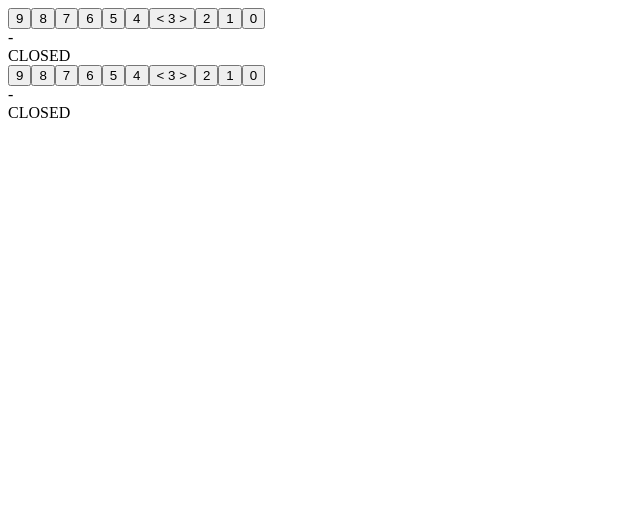
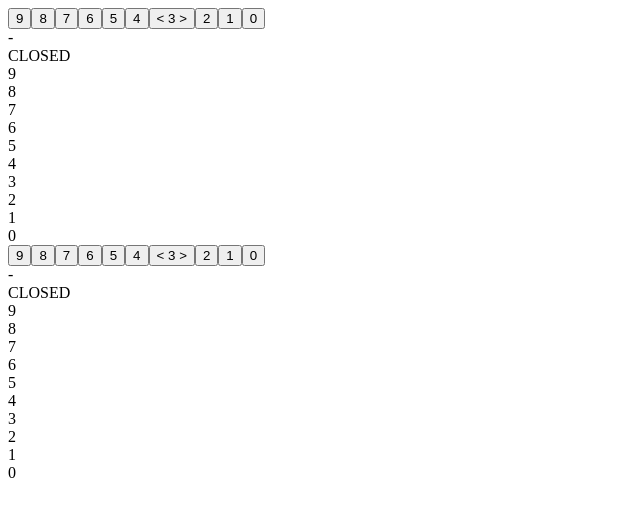
Before and after one commit to lde-moul/elevator, a React app: page / in a window 1280 px wide. Shown: the top 516 px of the page, without its empty margins (0-640 px from the left). Built offline with nearby package versions, Linux system fonts and the light colour scheme; no server answers.

Commit message:
Add floor names on building panel

```diff
--- a/src/client/components/BuildingPanel.tsx
+++ b/src/client/components/BuildingPanel.tsx
@@ -1,9 +1,26 @@
 'use strict';
+
+import FloorName from './FloorName';
 
 import React from 'react';
 
 export default () => {
+  const names = [
+    <FloorName floor={9} />,
+    <FloorName floor={8} />,
+    <FloorName floor={7} />,
+    <FloorName floor={6} />,
+    <FloorName floor={5} />,
+    <FloorName floor={4} />,
+    <FloorName floor={3} />,
+    <FloorName floor={2} />,
+    <FloorName floor={1} />,
+    <FloorName floor={0} />,
+  ]
+
   return (
-    <div></div>
+    <div>
+      {names}
+    </div>
   );
 }
--- /dev/null
+++ b/src/client/components/FloorName.tsx
@@ -0,0 +1,15 @@
+'use strict';
+
+import React from 'react';
+
+interface FloorNameProps {
+  floor: number;
+};
+
+export default ({ floor }: FloorNameProps) => {
+  return (
+    <div>
+      {floor}
+    </div>
+  );
+}
```
